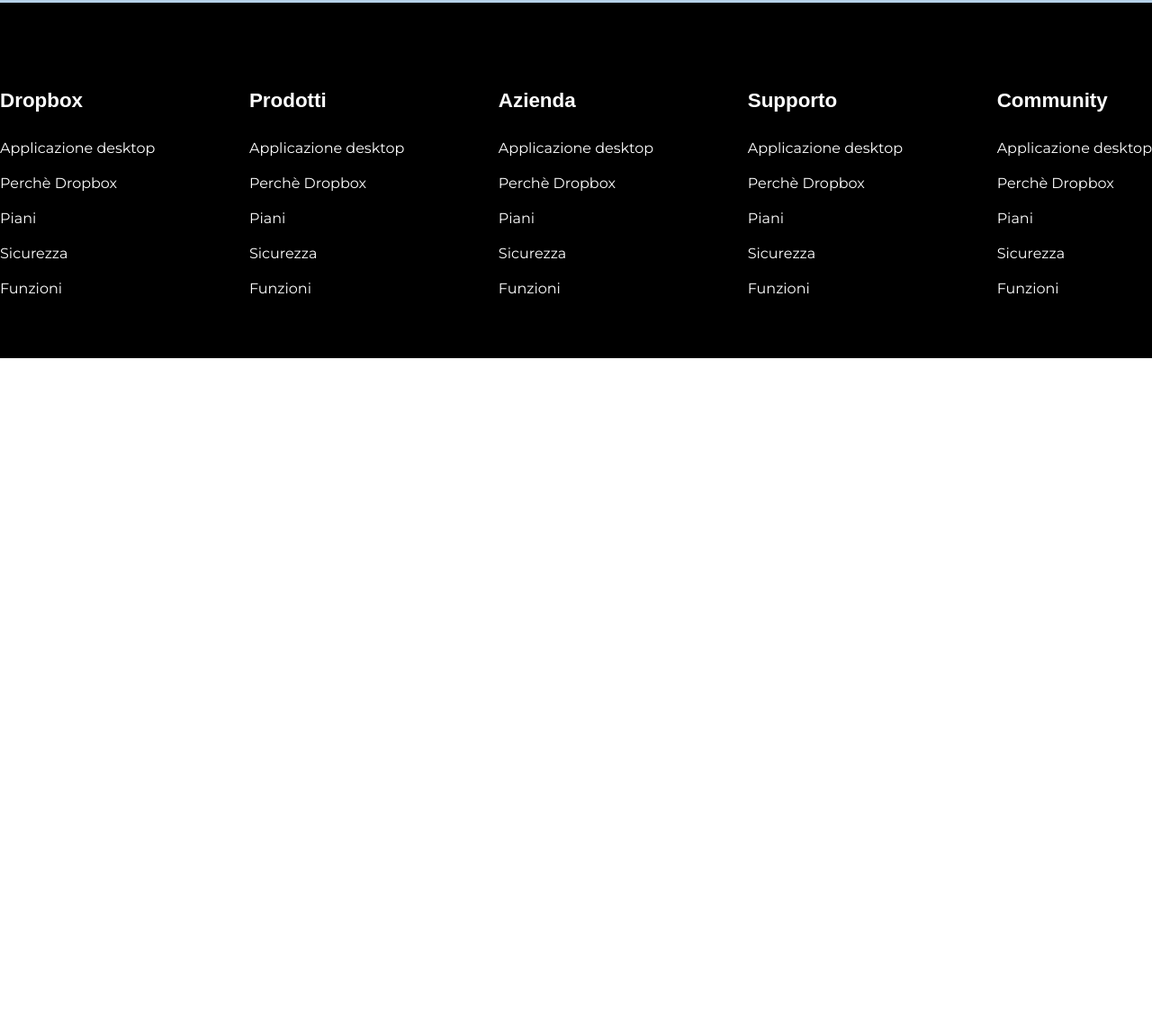
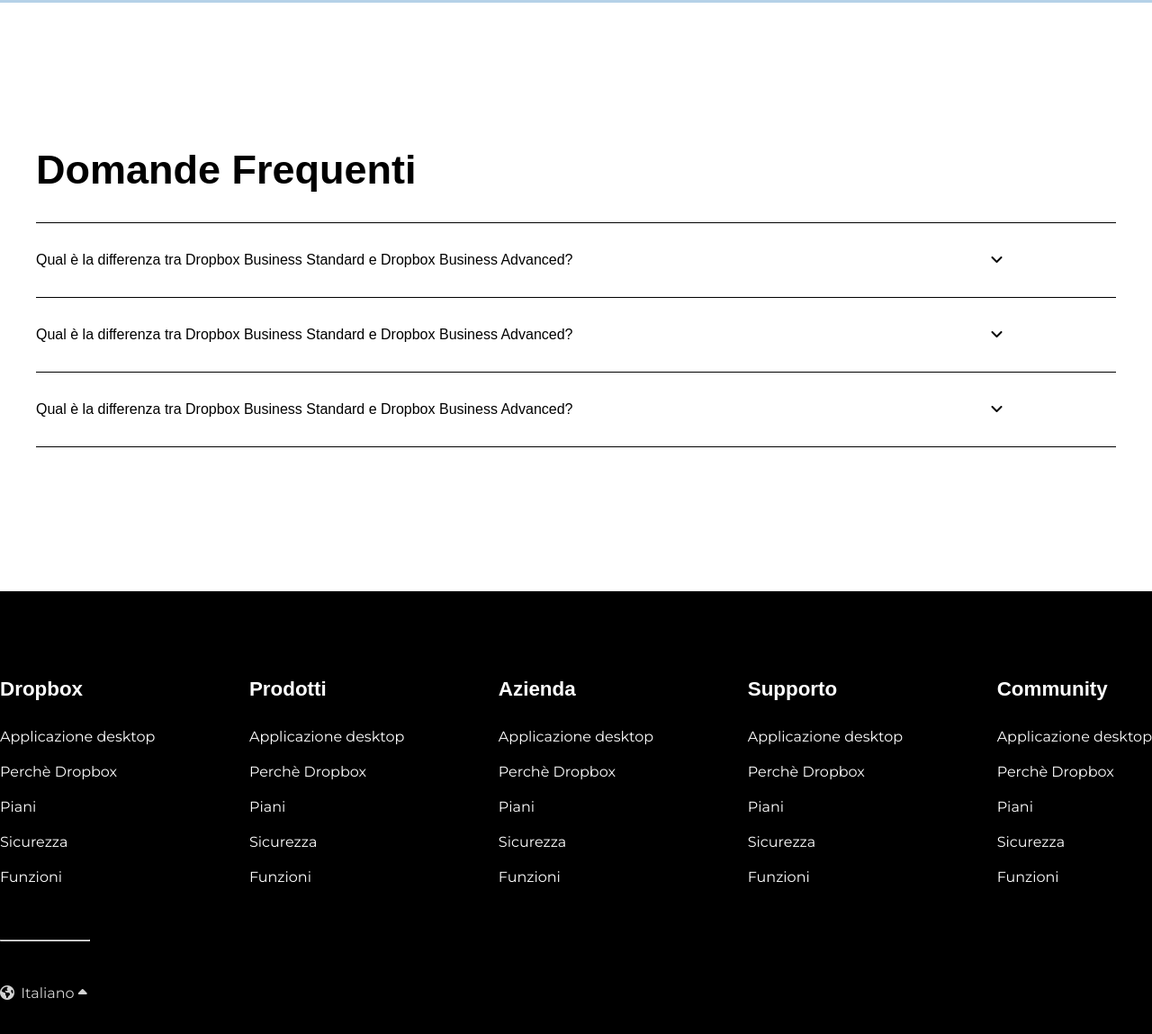
Before and after one commit to peterpozo/htmlcss-dropbox, a plain HTML site: page index.html in a window 1280 px wide. Shown: the part 6211-7360 px from the top of the page at 90% size. Before the commit the page ends 6609 px from the top, so only its background shows below. Drawn offline with Linux system fonts and the light colour scheme.

Commit message:
aggiustamenti footer, domande

```diff
--- a/css/style.css
+++ b/css/style.css
@@ -513,6 +513,8 @@ width: 100%;
     padding-bottom: 2rem;
     padding-top: 2rem;
     border-bottom: 0.1px solid black;
+    font-family: arial;
+    font-weight: 500;
 }
 .domande .fa-solid{
     padding-left: 29rem;
@@ -567,10 +569,12 @@ footer{
 }
 
 .footer-text{
-    color: white;
-    padding-top: 2rem;
+    color: lightgray;
+    padding-top: 3rem;
 }
 
 .footer-text .fa-solid{
     padding-right: 3px;
 }
+
+.
--- a/index.html
+++ b/index.html
@@ -18,7 +18,6 @@
 
 </head>
 <body>
- <!-- Header    -->
  <header>
      <div class="topbar">
          <div class="menu-destra">
@@ -74,6 +73,7 @@
  </header>
 
  <main>
+     <!-- Container-1 -->
      <div class="container">
      <div class="container-box">
             <h2>Trova il piano business che fa per te</h2>
@@ -253,7 +253,7 @@
                       <img src="img/arizona_state_university.svg" alt="arizona-uni">
                  </div>
                  <div class="quadrato qu-blu">
-                      <img src="img/arizona_state_university.svg" alt="florida-uni">
+                      <img src="img/university_of_florida.svg" alt="florida-uni">
                  </div>
                   <div class="quadrato qu-hotred">
                       <img src="img/topps.svg" alt="">
@@ -292,9 +292,24 @@
              <div class="buttone-bianco"><a href="#!">Inizia la tua prova gratuita</a></div>
          </div>
      </div>
+     <!-- Container-4 -->
+     <Div class="container-4">
+        <div class="container-domande">
+             <div class="titolo-domande"><H2>Domande Frequenti</H2></div>
+              <div class="domande">
+                 <p>Qual è la differenza tra Dropbox Business Standard e Dropbox Business Advanced?<i class="fa-solid fa-angle-down"></i></p>
+             </div>
+             <div class="domande">
+                <p>Qual è la differenza tra Dropbox Business Standard e Dropbox Business Advanced?<i class="fa-solid fa-angle-down"></i></p>
+             </div>
+             <div class="domande">
+                <p>Qual è la differenza tra Dropbox Business Standard e Dropbox Business Advanced?<i class="fa-solid fa-angle-down"></i></p>
+             </div>
+        </div>
+     </Div>
  </main>
  <footer>
-    <div class="footer-top">
+     <div class="footer-top">
          <div class="menu-column">
              <div class="footer-menu">
                  <h4>Dropbox</h4>
@@ -347,7 +362,11 @@
                 </ul>
              </div>
          </div>
-    </div>
+     </div>
+     <div class="footer-bottom">
+         <hr>
+         <div class="footer-text"><p><i class="fa-solid fa-earth-americas"></i> Italiano <i class="fa-solid fa-caret-up"></i></p></div>
+     </div>
  </footer>
 </body>
 </html>
```
